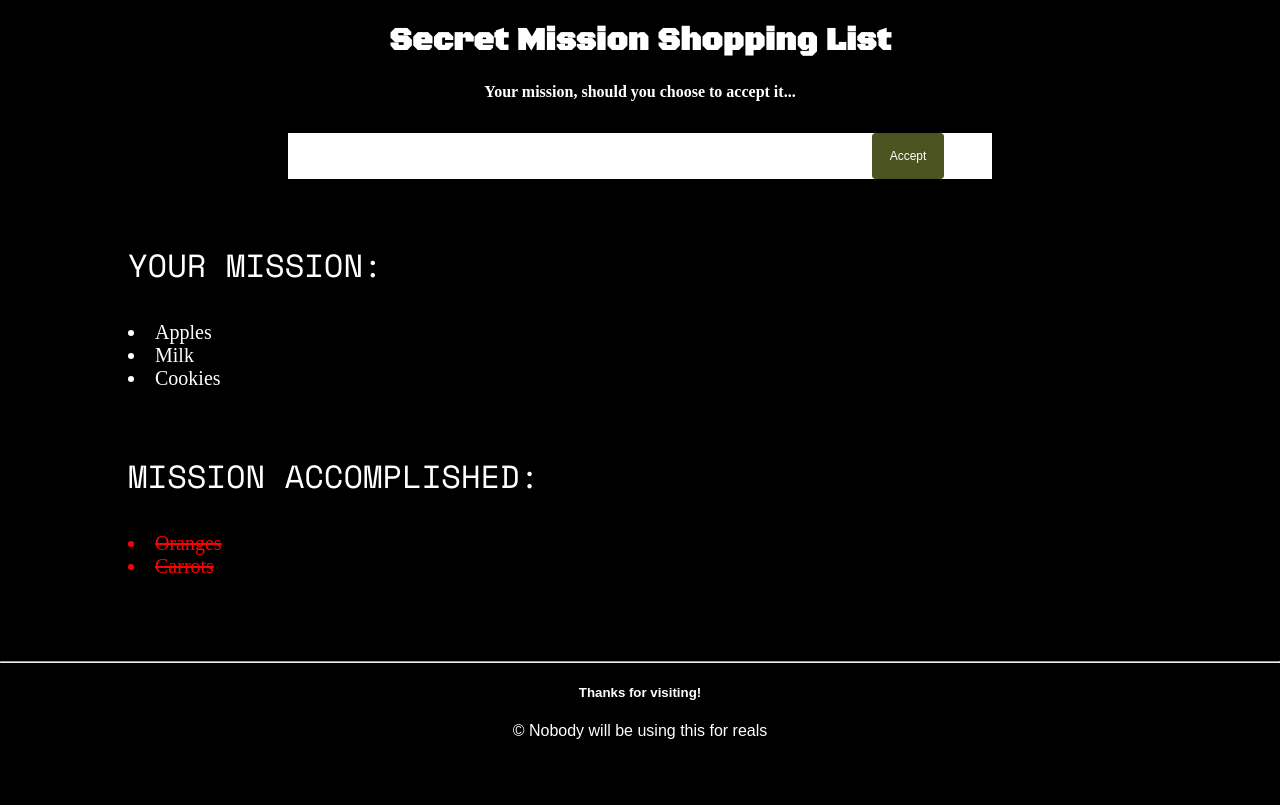
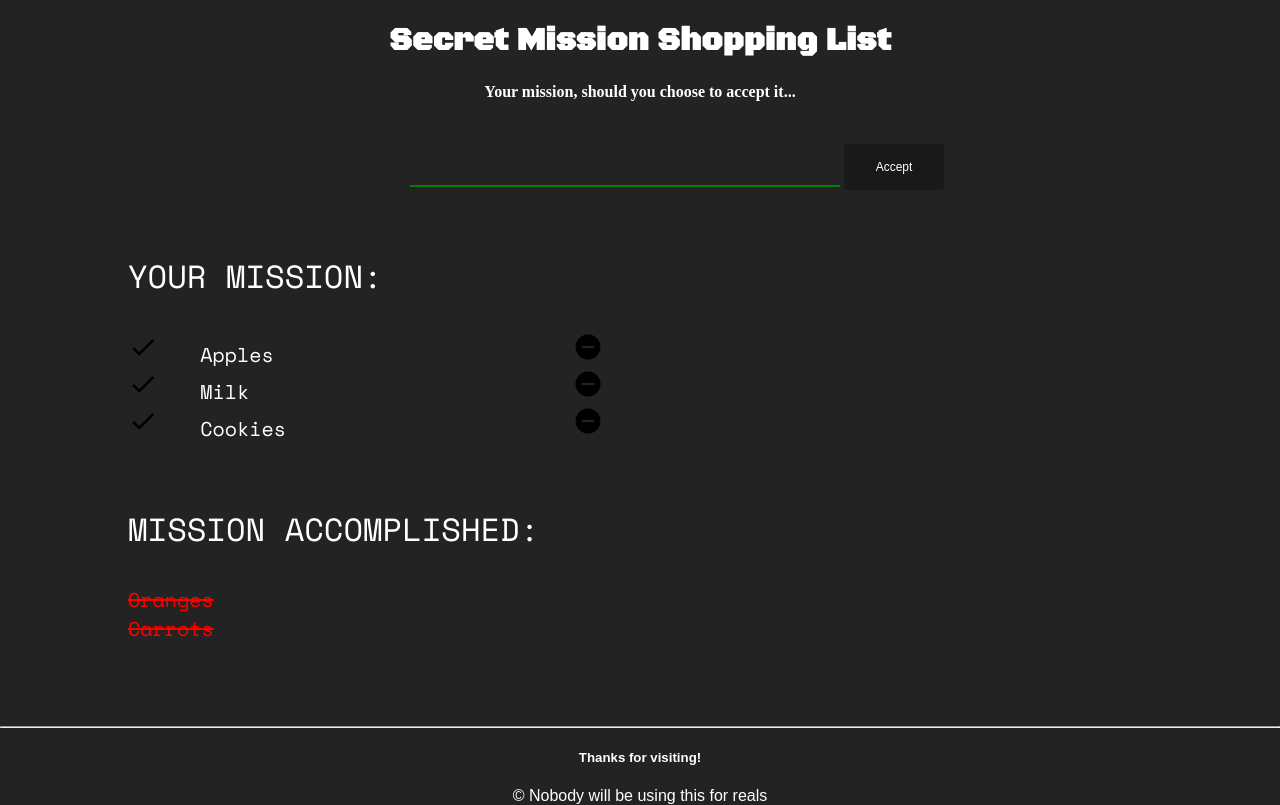
Before and after one commit to shellbell22/shoppinglistapp, a plain HTML site: page index.html in a window 1280 px wide. Drawn offline with nearby package versions, Linux system fonts and the light colour scheme; a web font is replaced by a local one.

Commit message:
finished styling

```diff
--- a/css/style.css
+++ b/css/style.css
@@ -1,8 +1,9 @@
 * {
-    background-color: black;
-    color: white;
+   color: white;
   }
-
+body {
+  background-color: rgb(35, 35, 35);
+}
 
   .title h1{
     font-family:"Black Ops One";
@@ -17,9 +18,11 @@
   }
 
 button {
-    width: 4.5rem;
-    background-color: #4B5320;
-    border-color: #4B5320;
+    width: 25%;
+    max-width: 100px;
+    min-width: 80px;
+    background-color: rgb(25, 25, 25);
+    border-color: black;
     text-shadow: none;
     border-style: none;
     border-radius: 4px;
@@ -27,16 +30,32 @@ button {
     color: white;
     font-size: .75rem;
     text-align: center;
+    display: inline-block;
 }
+
+input {
+    border-top: 0;
+    border-right: 0;
+    border-left: 0;
+    border-color: rgb(0, 128, 0);
+    width: 70%;
+    height: 50px;
+    outline: none;
+    color: rgb(0, 128, 0);
+    font-family: "Space Mono";
+    font-size: 2em;
+    display: inline-block;
+    background-color: rgb(35, 35, 35);
+  }
 
  .addlist {
   max-width: 38em;
   margin-left: auto;
   margin-right: auto;
   margin-top: 2em;
-  padding: 0 3em;
   /* background will be black later, white for testing */
-  background-color: white;
+  background-color: none;
+  border-bottom: 1px white;
   text-align: right;
 
   }
@@ -58,6 +77,12 @@ button {
 
   .list {
     padding-top: 30px;
+    max-width: 600px;
+  }
+
+  .list img {
+    width: 1.5em;
+    -webkit-filter: hue-rotate(90deg);
   }
 
   #missionaccomplished {
@@ -65,14 +90,34 @@ button {
   }
 
   li {
-    font-family: "Cormorant SC";
+    font-family: "Space Mono";
     font-size: 1.25em;
+    list-style-type: none;
+  }
+
+  li:hover {
+    background-color: rgb(25, 25, 25);
   }
 
   #missionaccomplished li {
     color: red;
     text-decoration: line-through;
   }
+
+.checkdiv {
+  display: inline-block;
+  width: 10%;
+}
+
+.itemtext {
+display: inline-block;
+width: 60%;
+}
+
+.removediv {
+display: inline-block;
+width: 10%;
+}
 
 @media screen and (max-width: 500px) {
 
@@ -81,7 +126,6 @@ button {
   margin-left: 20px;
   margin-right: 20px;
   margin-top: 2em;
-  padding: 0 3em;
    }
 
 .sectionlists p {
--- a/index.html
+++ b/index.html
@@ -16,6 +16,7 @@
 	</section>
 
 	<section class="addlist">
+	<input type="text" autofocus=""></input>
 	<button class="addbutton">Accept</button>
 	 <!-- this is where the textbox will go to add to the list -->
 	</section>
@@ -23,9 +24,39 @@
 	<section class="sectionlists">
 		<div class="list" id="mission">
 			<p>YOUR MISSION:</p>
-			<li class="listitem">Apples</li>
-			<li class="listitem">Milk</li>
-			<li class="listitem">Cookies</li>
+			<li class="listitem">
+				<div class="checkdiv">
+					<img src="images/check.png"/>
+				</div>
+				<div class="itemtext">
+					Apples
+				</div>
+				<div class="removediv">
+					<img src="images/remove.png"/>
+				</div>
+			</li>
+			<li class="listitem">
+				<div class="checkdiv">
+					<img src="images/check.png"/>
+				</div>
+				<div class="itemtext">
+					Milk
+				</div>
+				<div class="removediv">
+					<img src="images/remove.png"/>
+				</div>
+			</li>
+			<li class="listitem">
+				<div class="checkdiv">
+					<img src="images/check.png"/>
+				</div>
+				<div class="itemtext">
+					Cookies
+				</div>
+				<div class="removediv">
+					<img src="images/remove.png"/>
+				</div>
+			</li>
 		</div>
 		<div class="list" id="missionaccomplished">
 			<p>MISSION ACCOMPLISHED:</p>
```
Also changed, not shown: images/check.png (added), images/remove.png (added), 1 other file.
